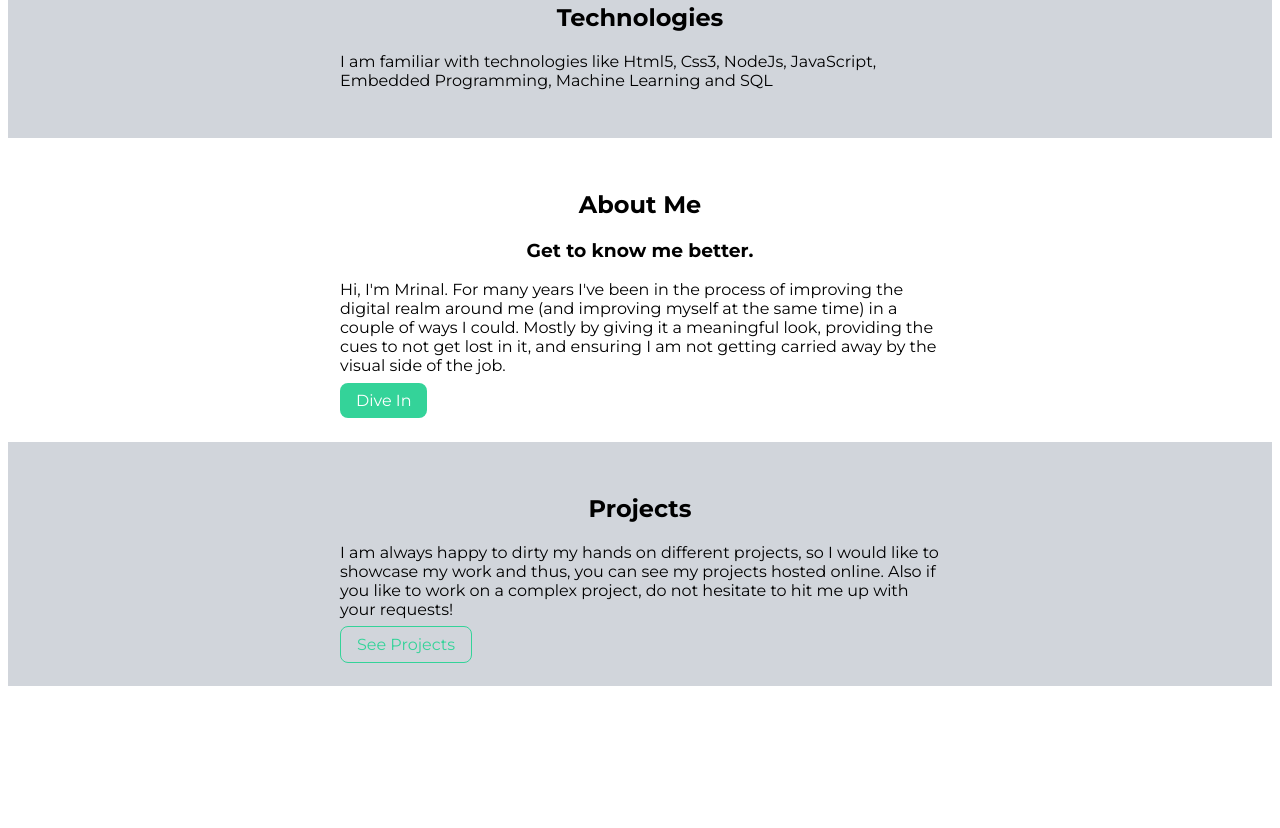
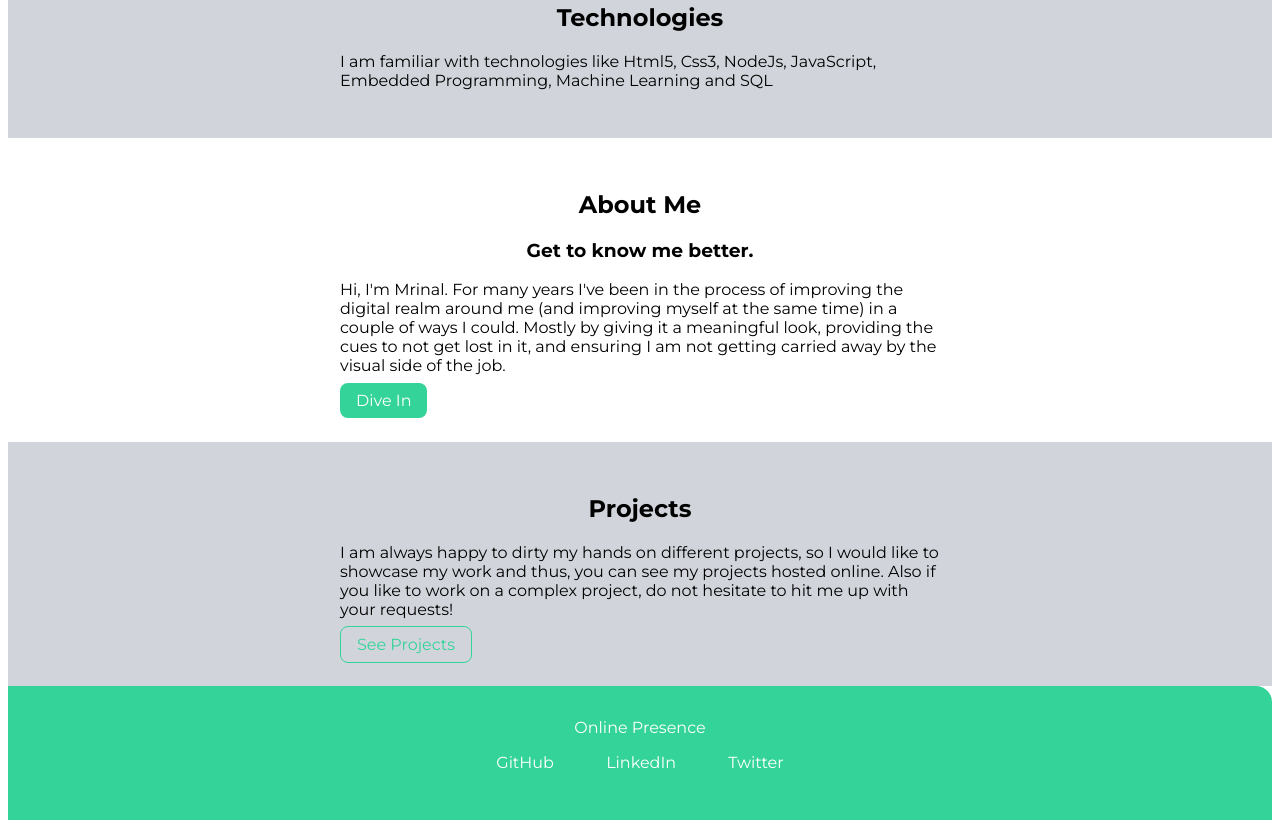
Before and after one commit to Hmrinal/Component-Library, a plain HTML site: page index.html in a window 1280 px wide. Shown: the part 631-1459 px from the top of the page. Before the commit the page ends 1325 px from the top, so only its background shows below. Drawn offline with Linux system fonts and the light colour scheme.

Commit message:
updates: basic index file completed

```diff
--- a/index.html
+++ b/index.html
@@ -20,9 +20,6 @@
             </li>
             <li class="list-item-inline">
                 <a class="link" href="projects.html">Projects</a>
-            </li>
-            <li class="list-item-inline">
-                <a class="link" href="contact.html">Contact</a>
             </li>
         </ul>
     </nav>
@@ -53,5 +50,20 @@
             <a class="link link-secondary" href="/">See Projects</a>
         </div>
     </section>
-</body>
+
+    <footer class="footer">
+        <div class="footer-header">Online Presence</div>
+        <ul class="social-links list-non-bullet">
+            <li class="list-item-inline">
+                <a class="link" href="https://github.com/Hmrinal">GitHub</a>
+            </li>
+            <li class="list-item-inline">
+                <a class="link" href="https://www.linkedin.com/in/mrinal-tyagi-789718161/">LinkedIn</a>
+            </li>
+            <li class="list-item-inline">
+                <a class="link" href="https://twitter.com/TyagiMrinal">Twitter</a>
+            </li>
+        </ul>
+    </footer>
+
 </html>
```
